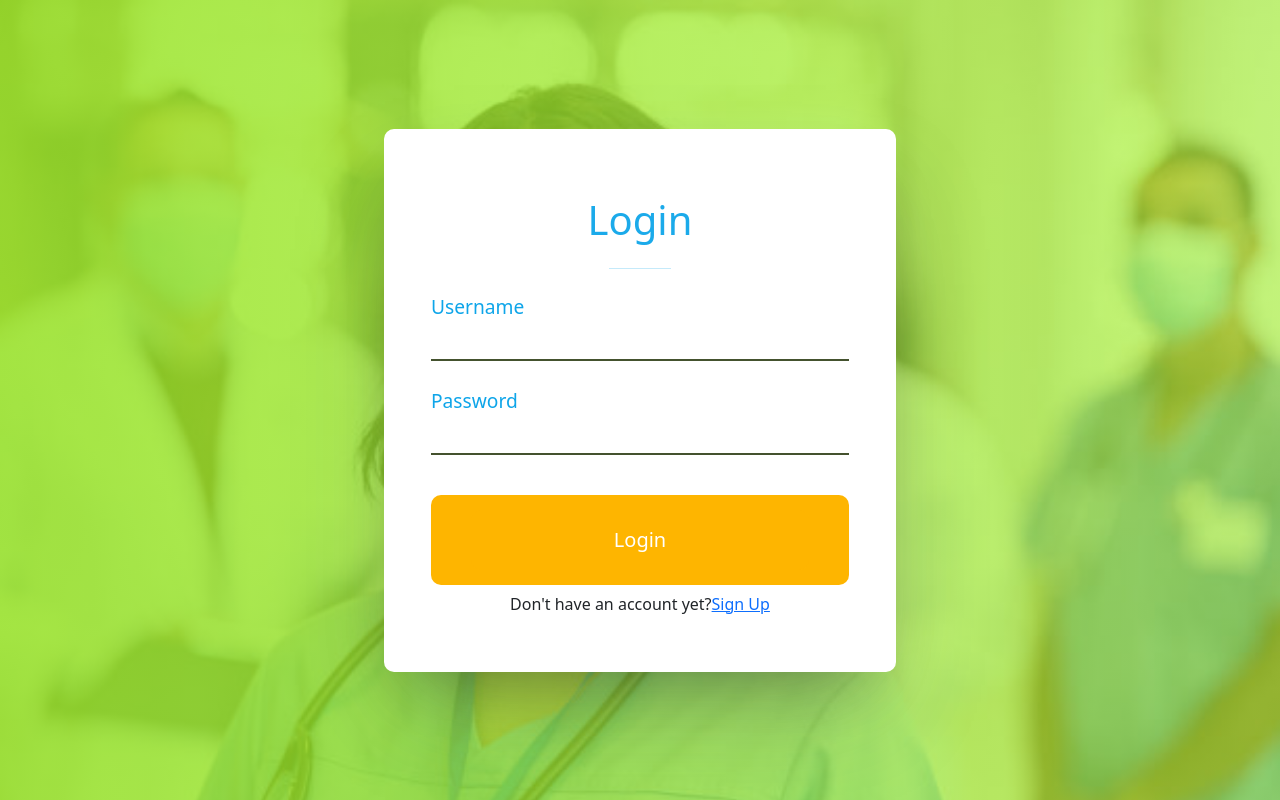
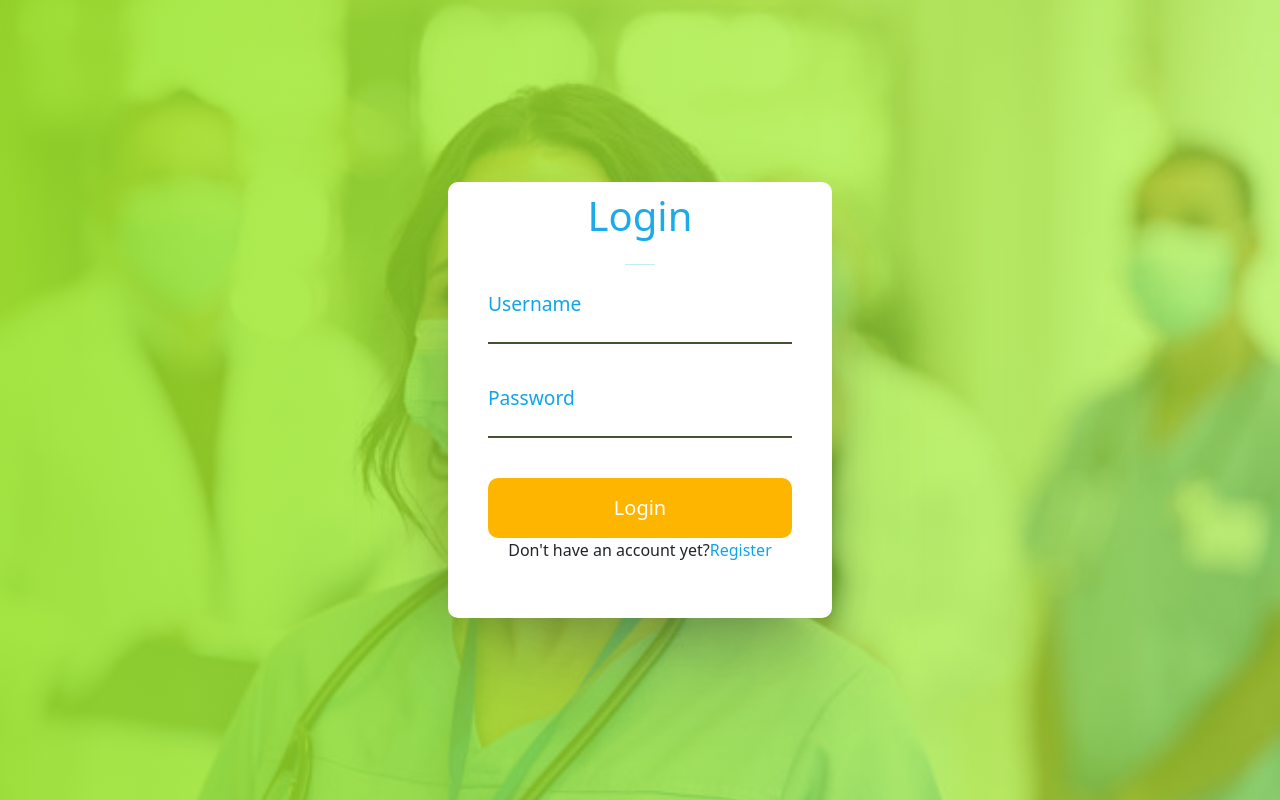
Before and after one commit to victorokoroji/doctors-appointment-frontend, a React (Create React App) app: page /login in a window 1280 px wide. Built offline with nearby package versions, Linux system fonts and the light colour scheme.

Commit message:
Refactor css to use css module

```diff
--- a/src/App.css
+++ b/src/App.css
@@ -1,7 +1,16 @@
-* {
+/* Global styling goes here */
+
+*,
+::before,
+::after {
   margin: 0;
   padding: 0;
   box-sizing: border-box;
+}
+
+body {
+  width: 100%;
+  height: 100%;
 }
 
 :root {
@@ -16,9 +25,3 @@ ul li {
 a {
   text-decoration: none;
 }
-
-body {
-  width: 100%;
-  height: 100%;
-  overflow: hidden;
-}
--- a/src/components/Register.js
+++ b/src/components/Register.js
@@ -1,7 +1,7 @@
 import React, { useState, useEffect, useRef } from 'react';
 import { FaEye, FaEyeSlash } from 'react-icons/fa';
 import { Link } from 'react-router-dom';
-import './css/register.css';
+import style from '../css/register.module.css';
 
 const SignupForm = () => {
   const [showPassword, setShowPassword] = useState(false);
@@ -48,11 +48,11 @@ const SignupForm = () => {
   };
 
   return (
-    <section className="signup-section">
-      <div className="section-container">
-        <div className="heading">
-          <h2 className="text-center">Sign Up</h2>
-          <hr />
+    <section className={style.signupSection}>
+      <div className={style.sectionContainer}>
+        <div className={style.heading}>
+          <h2>Sign Up</h2>
+          <hr className={style.line} />
         </div>
         <div className="errors">
           {Object.keys(errors).length === 0 && isSubmit ? (
@@ -61,63 +61,56 @@ const SignupForm = () => {
             <p className="text-danger mb-4">{errors.message}</p>
           )}
         </div>
-        <div className="form-container">
-          <form onSubmit={handleSubmit}>
-            <div className="form-group">
-              <input
-                type="text"
-                id="name"
-                ref={nameRef}
-                className="input-field"
-                required
-              />
-              <>{ /* eslint-disable-next-line jsx-a11y/label-has-associated-control */}</>
-              <label htmlFor="name" className="input-label">Full Name</label>
-
+        <div className={style.formContainer}>
+          <form onSubmit={handleSubmit} className={style.form}>
+            <div className={style.formGroup}>
+              <input type="text" id="name" ref={nameRef} className={style.inputField} required />
+              <>{/* eslint-disable-next-line jsx-a11y/label-has-associated-control */}</>
+              <label htmlFor="name" className={style.inputLabel}>
+                Full Name
+              </label>
             </div>
-            <div className="form-group">
-              <input
-                type="email"
-                id="email"
-                ref={emailRef}
-                className="input-field"
-                required
-              />
-              <>{ /* eslint-disable-next-line jsx-a11y/label-has-associated-control */}</>
-              <label htmlFor="email" className="input-label">Email address</label>
-
+            <div className={style.formGroup}>
+              <input type="email" id="email" ref={emailRef} className={style.inputField} required />
+              <>{/* eslint-disable-next-line jsx-a11y/label-has-associated-control */}</>
+              <label htmlFor="email" className={style.inputLabel}>
+                Email address
+              </label>
             </div>
-            <div className="form-group">
+            <div className={style.formGroup}>
               <input
                 type={showPassword ? 'text' : 'password'}
                 id="password"
                 ref={passwordRef}
-                className="input-field"
+                className={style.inputField}
                 required
               />
-              <>{ /* eslint-disable-next-line jsx-a11y/label-has-associated-control */}</>
-              <label htmlFor="password" className="input-label">Password</label>
+              <>{/* eslint-disable-next-line jsx-a11y/label-has-associated-control */}</>
+              <label htmlFor="password" className={style.inputLabel}>
+                Password
+              </label>
               <button
                 type="button"
                 style={{ border: 'none', outline: 'none', background: '#fff' }}
                 onClick={() => setShowPassword(!showPassword)}
               >
-                {showPassword
-                  ? <FaEye className="eye-icon" />
-                  : <FaEyeSlash className="eye-icon" />}
+                {showPassword ? (
+                  <FaEye className={style.eyeIcon} />
+                ) : (
+                  <FaEyeSlash className={style.eyeIcon} />
+                )}
               </button>
-
             </div>
-            <div className="form-group">
+            <div className={style.formGroup}>
               <input
                 type={showPasswordConfirmation ? 'text' : 'password'}
                 id="password-confirmation"
                 ref={passwordConfirmRef}
-                className="input-field"
+                className={style.inputField}
                 required
               />
-              <>{ /* eslint-disable-next-line jsx-a11y/label-has-associated-control */}</>
-              <label htmlFor="password-confirmation" className="input-label">
+              <>{/* eslint-disable-next-line jsx-a11y/label-has-associated-control */}</>
+              <label htmlFor="password-confirmation" className={style.inputLabel}>
                 Password Confirmation
               </label>
               <button
@@ -125,14 +118,18 @@ const SignupForm = () => {
                 style={{ border: 'none', outline: 'none', background: '#fff' }}
                 onClick={() => setShowPasswordConfirmation(!showPasswordConfirmation)}
               >
-                {showPasswordConfirmation
-                  ? <FaEye className="eye-icon" />
-                  : <FaEyeSlash className="eye-icon" />}
+                {showPasswordConfirmation ? (
+                  <FaEye className={style.eyeIcon} />
+                ) : (
+                  <FaEyeSlash className={style.eyeIcon} />
+                )}
               </button>
             </div>
-            <div className="submit-btn">
+            <div className={style.submitBtn}>
               <button type="submit">
-                <Link to="/doctors" style={{ color: '#fff', textDecoration: 'none' }}>Submit</Link>
+                <Link to="/doctors">
+                  Submit
+                </Link>
               </button>
             </div>
           </form>
@@ -140,7 +137,10 @@ const SignupForm = () => {
         <div>
           <p>
             Already have an account?
-            <Link to="/login" style={{ color: '#44522e', textDecoration: 'none' }}> Login</Link>
+            <Link to="/login" className={style.link}>
+              {' '}
+              Login
+            </Link>
           </p>
         </div>
       </div>
--- a/src/components/login.js
+++ b/src/components/login.js
@@ -2,7 +2,7 @@
 /* eslint-disable consistent-return */
 import React, { useState, useEffect } from 'react';
 import { Link } from 'react-router-dom';
-import './css/login.css';
+import style from '../css/login.module.css';
 
 const LoginForm = () => {
   const initialValues = { name: '', password: '' };
@@ -47,61 +47,63 @@ const LoginForm = () => {
   };
 
   return (
-    <section className="session-form">
-      <div className="session-container">
+    <section className={style.sessionForm}>
+      <div className={style.sessionContainer}>
         {Object.keys(formErrors).length === 0 && isSubmit ? (
           <div className="text-center text-success mb-5">Account created successfully</div>
-        ) : (
-          null
-        )}
-        <div className="form-container">
-          <form
-            onSubmit={handleSubmit}
-            autoComplete="off"
-          >
-            <div className="heading">
+        ) : null}
+        <div className={style.formContainer}>
+          <form onSubmit={handleSubmit} autoComplete="off" className={style.form}>
+            <div className={style.heading}>
               <h1>Login</h1>
-              <hr />
+              <hr className={style.line} />
             </div>
 
-            <div className="form-group">
-              <label htmlFor="nameInput" className="input_label"> Username</label>
-
+            <div className={style.formGroup}>
               <input
                 type="text"
-                id="emailInput"
-                className="input_field"
+                id={style.emailInput}
+                className={style.inputField}
                 name="name"
                 value={formValues.name}
                 onChange={handleChange}
+                required
               />
+              <label htmlFor="nameInput" className={style.inputLabel}>
+                Username
+              </label>
 
               <p className="text-danger">{formErrors.name}</p>
             </div>
-            <div className="form-group">
-              { /* eslint-disable-next-line jsx-a11y/label-has-associated-control */}
-              <label htmlFor="password" className="input_label">  Password </label>
+            <div className={style.formGroup}>
+              {/* eslint-disable-next-line jsx-a11y/label-has-associated-control */}
 
               <input
                 type="password"
-                in="passwordinput"
-                className="input_field"
+                id="passwordinput"
+                className={style.inputField}
                 name="password"
                 value={formValues.password}
                 onChange={handleChange}
+                required
               />
+              <label htmlFor="password" className={style.inputLabel}>
+                Password
+              </label>
 
               <p className="text-danger">{formErrors.password}</p>
             </div>
-            <div className="submit-btn">
-              <button type="submit" className="btn btn-lg">Login</button>
+            <div className={style.submitBtn}>
+              <button type="submit">Login</button>
             </div>
           </form>
         </div>
         <div>
           <p>
             Don&apos;t have an account yet?
-            <Link to="/signup">Sign Up</Link>
+            <Link to="/register" className={style.link}>
+              Register
+            </Link>
           </p>
         </div>
       </div>
--- a/src/components/css/login.css
+++ b/src/css/login.module.css
@@ -1,25 +1,26 @@
 /* stylelint-disable no-descending-specificity */
-.session-form {
+.sessionForm {
   display: flex;
   align-items: center;
   justify-content: center;
   background-image:
     linear-gradient(to right, #99e428de, #a7f334a2),
-    url('../../assets/images/background.jpg');
+    url('../assets/images/background.jpg');
   background-size: cover;
-  height: 100vh;
+  min-height: 100vh;
+  width: 100%;
 }
 
-.session-container {
+.sessionContainer {
   display: flex;
   flex-direction: column;
   align-items: center;
   justify-content: center;
-  margin: 4% auto;
+  margin: 5% auto;
   text-align: center;
   border-radius: 10px;
-  padding: 20px 40px 40px;
-  width: 40%;
+  padding: 10px 40px 40px;
+  width: 30%;
   background: #fff;
   box-shadow:
     rgba(255, 255, 255, 0.1) 0 1px 1px 0 inset,
@@ -30,52 +31,43 @@
 .heading {
   font-size: 40px;
   font-weight: bold;
-  margin-bottom: 20px;
   display: flex;
   flex-direction: column;
   align-items: center;
   justify-content: center;
-  text-align: center;
   color: #1baaea;
 }
 
-hr {
-  width: 15%;
-  color: #a07404;
-  height: 3px;
+.line {
+  width: 10%;
+  height: 10px;
 }
 
-.form-container {
+.formContainer {
   width: 100%;
-  margin-top: 40px;
 }
 
-.form-group {
+.formGroup {
   display: flex;
   flex-direction: column;
   justify-content: center;
   text-align: left;
   position: relative;
-  margin-bottom: 50px;
+  margin-bottom: 40px;
   border-bottom: solid 2px #44522e;
 }
 
-input {
+.form input {
   background: #fff;
   color: rgb(116, 114, 114);
+  outline: none;
+  border: none;
+  line-height: 0;
+  padding: 7px;
 }
 
-#emailInput {
-  outline: none;
-  border: none;
-}
-
-.input_label {
-  color: #1baaea;
-}
-
-input :focus,
-:valid {
+.form input:focus,
+.form input:valid {
   outline: none;
   border: none;
   line-height: 0;
@@ -83,18 +75,22 @@ input :focus,
   background: #fff;
 }
 
-label {
+.formGroup > label {
   position: absolute;
   top: 0;
   transition: all 0.5s ease-in-out;
+  color: #0ea5e9;
+  font-size: 1.2rem;
 }
 
-.btn {
-  color: #fff !important;
+.inputField:focus + .inputLabel,
+.inputField:valid + .inputLabel {
+  transform: translateY(-25px);
 }
 
-.submit-btn {
+.submitBtn > button {
   background: #feb500;
+  color: #fff;
   font-size: 20px;
   padding: 15px 40px;
   border-radius: 10px;
@@ -104,6 +100,29 @@ label {
   width: 100%;
 }
 
-button :hover {
+.submitBtn button:hover {
   background-color: #ca9100;
 }
+
+.link {
+  color: #0ea5e9;
+  text-decoration: none;
+}
+
+@media screen and (max-width: 854px) {
+  .sessionContainer {
+    width: 60%;
+  }
+}
+
+@media screen and (max-width: 563px) {
+  .sessionContainer {
+    width: 80%;
+  }
+}
+
+@media screen and (max-width: 422px) {
+  .sessionContainer {
+    width: 90%;
+  }
+}
--- a/src/components/css/register.css
+++ b/src/css/register.module.css
@@ -1,28 +1,16 @@
-* {
-  margin: 0;
-  padding: 0;
-  box-sizing: border-box;
-}
-
-body {
-  width: 100%;
-  height: 100%;
-  overflow: hidden;
-}
-
-.signup-section {
+.signupSection {
   display: flex;
   align-items: center;
   justify-content: center;
   background-image:
     linear-gradient(to right, #99e428de, #a7f334a2),
-    url('../../assets/images/signup-bg.jpg');
+    url('../assets/images/signup-bg.jpg');
   background-size: cover;
   width: 100%;
-  height: 100vh;
+  min-height: 100vh;
 }
 
-.section-container {
+.sectionContainer {
   display: flex;
   flex-direction: column;
   align-items: center;
@@ -31,7 +19,7 @@ body {
   text-align: center;
   border-radius: 10px;
   padding: 10px 40px 40px;
-  width: 35%;
+  width: 30%;
   background: #fff;
   box-shadow:
     rgba(255, 255, 255, 0.1) 0 1px 1px 0 inset,
@@ -47,24 +35,69 @@ body {
   flex-direction: column;
   align-items: center;
   justify-content: center;
-  text-align: center;
 }
 
-hr {
-  width: 15%;
-  color: #a07404;
-  height: 3px;
+.line {
+  width: 50%;
+  height: 10px;
 }
 
-.eye-icon {
+.eyeIcon {
   color: #0ea5e9;
 }
 
-.form-container {
+.formContainer {
   width: 100%;
 }
 
-.submit-btn > button {
+.form > .formGroup {
+  display: flex;
+  flex-direction: column;
+  justify-content: center;
+  text-align: left;
+  position: relative;
+  margin-bottom: 40px;
+  border-bottom: solid 2px #44522e;
+}
+
+.form input {
+  background: #fff;
+  color: rgb(116, 114, 114);
+  outline: none;
+  border: none;
+  line-height: 0;
+  padding: 7px;
+}
+
+.form input:focus,
+.form input:valid {
+  outline: none;
+  border: none;
+  line-height: 0;
+  padding: 7px;
+  background: #fff;
+}
+
+.formGroup > button {
+  position: absolute;
+  top: 0;
+  right: 0;
+}
+
+.formGroup > label {
+  position: absolute;
+  top: 0;
+  transition: all 0.5s ease-in-out;
+  color: #0ea5e9;
+  font-size: 1.2rem;
+}
+
+.inputField:focus + .inputLabel,
+.inputField:valid + .inputLabel {
+  transform: translateY(-25px);
+}
+
+.submitBtn > button {
   background: #feb500;
   color: #fff;
   font-size: 20px;
@@ -76,71 +109,34 @@ hr {
   width: 100%;
 }
 
-input {
-  background: #fff;
-  color: rgb(116, 114, 114);
-  outline: none;
-  border: none;
-  line-height: 0;
-  padding: 7px;
+.submitBtn > button a {
+  text-decoration: none;
+  color: #fff;
 }
 
-input:focus,
-input:valid {
-  outline: none;
-  border: none;
-  line-height: 0;
-  padding: 7px;
-  background: #fff;
-}
-
-.form-group > button {
-  position: absolute;
-  top: 0;
-  right: 0;
-}
-
-form > .form-group {
-  display: flex;
-  flex-direction: column;
-  justify-content: center;
-  text-align: left;
-  position: relative;
-  margin-bottom: 40px;
-  border-bottom: solid 2px #44522e;
-}
-
-.form-group > label {
-  position: absolute;
-  top: 0;
-  transition: all 0.5s ease-in-out;
-  color: #0ea5e9;
-  font-size: 1.2rem;
-}
-
-.submit-btn > button:hover {
+.submitBtn > button:hover {
   background-color: #ca9100;
 }
 
-.input-field:focus + .input-label,
-.input-field:valid + .input-label {
-  transform: translateY(-25px);
+.link {
+  color: #0ea5e9;
+  text-decoration: none;
 }
 
 @media screen and (max-width: 854px) {
-  .section-container {
+  .sectionContainer {
     width: 60%;
   }
 }
 
 @media screen and (max-width: 563px) {
-  .section-container {
+  .sectionContainer {
     width: 80%;
   }
 }
 
 @media screen and (max-width: 422px) {
-  .section-container {
-    width: 93%;
+  .sectionContainer {
+    width: 90%;
   }
 }
```
Also changed, not shown: 2 other files (tests, documents, lock files or other folders).
